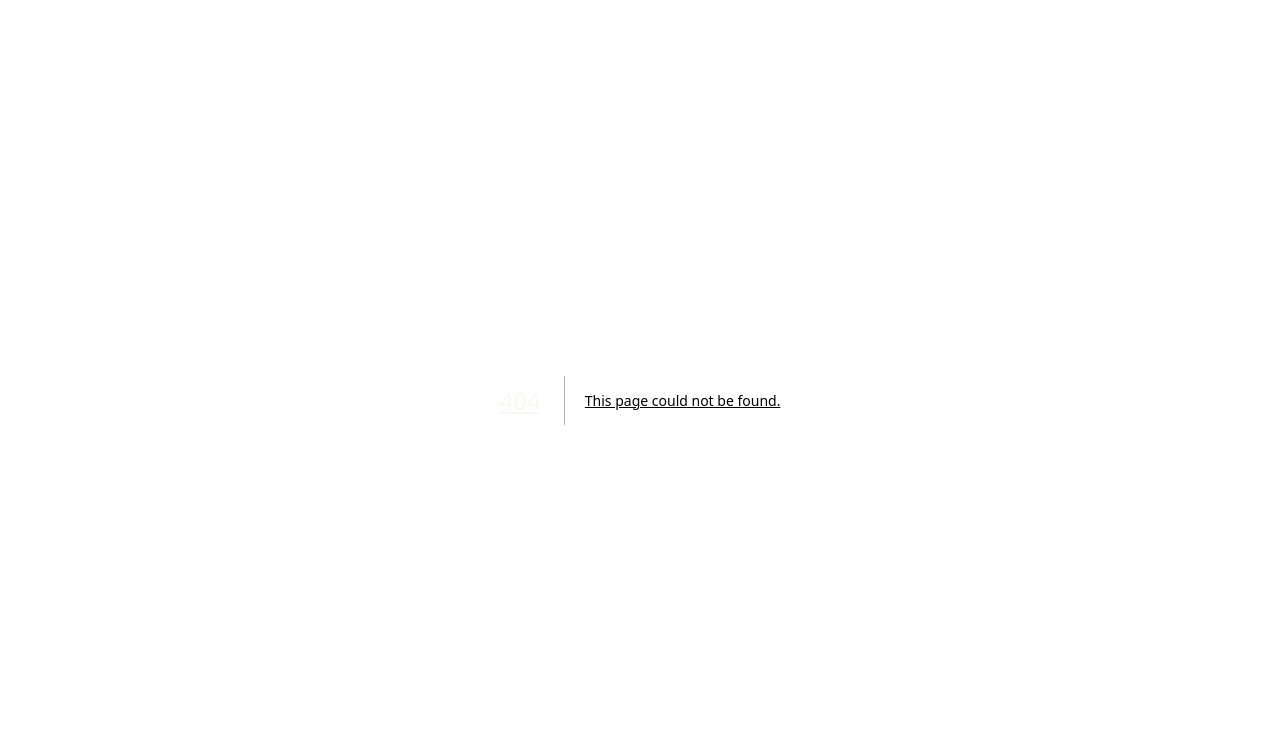
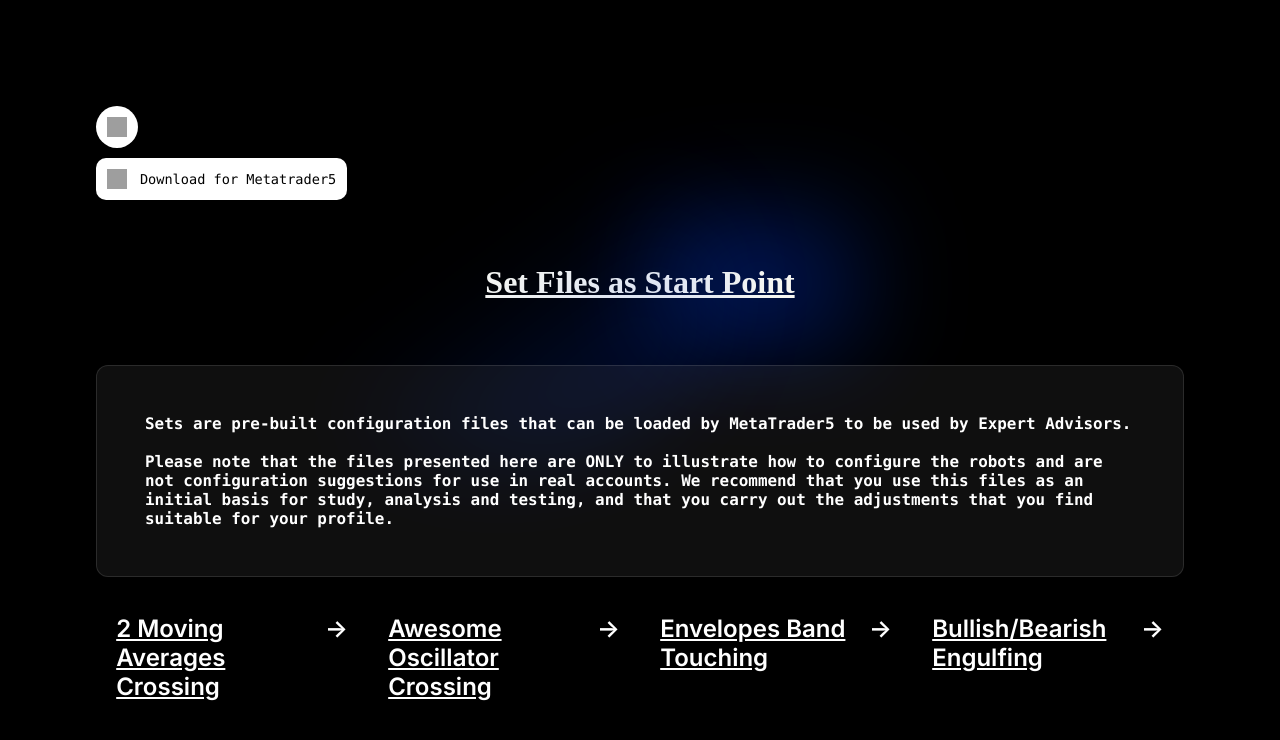
Before and after one commit to ThiDiamondDev/expert-multisignals-docs, a Next.js app: page /sets in a window 1280 px wide. Before the commit this address had no page. Shown: the top 740 px of the page. Built offline with nearby package versions, Linux system fonts and the light colour scheme; grey boxes are pictures that could not be loaded.

Commit message:
Add sets page

```diff
--- /dev/null
+++ b/pages/sets.js
@@ -0,0 +1,61 @@
+import Head from "next/head";
+import styles from "../styles/Home.module.css";
+import IndicatorsList from "./indicatorsList";
+import DownloadButton from "../components/DownloadButton";
+import CardLink from "../components/CardLink";
+import BackButton from "../components/BackButton";
+
+export default function Indicators() {
+  return (
+    <>
+      <Head>
+        <title>Sets</title>
+        <meta name="description" content="Sets" />
+        <meta name="viewport" content="width=device-width, initial-scale=1" />
+        <link rel="icon" href="/favicon.ico" />
+      </Head>
+      <main className={styles.main}>
+        <BackButton />
+        <DownloadButton />
+        <div className={styles.center}>
+          <h1>Set Files as Start Point</h1>
+        </div>
+        <div className={styles.container}>
+          <h3>
+            Sets are pre-built configuration files that can be loaded by
+            MetaTrader5 to be used by Expert Advisors.
+            <br />
+            <br />
+            Please note that the files presented here are ONLY to illustrate how
+            to configure the robots and are not configuration suggestions for
+            use in real accounts. We recommend that you use this files as an
+            initial basis for study, analysis and testing, and that you carry
+            out the adjustments that you find suitable for your profile.
+          </h3>
+        </div>
+        <div className={styles.grid_2}>
+          <CardLink
+            title="2 Moving Averages Crossing"
+            href="/sets/MACross.set"
+            download
+          ></CardLink>
+          <CardLink
+            title="Awesome Oscillator Crossing"
+            href="/sets/AOCross.set"
+            download
+          ></CardLink>
+          <CardLink
+            title="Envelopes Band Touching"
+            href="/sets/Envelopes.set"
+            download
+          ></CardLink>
+          <CardLink
+            title="Bullish/Bearish Engulfing"
+            href="/sets/Engulfing.set"
+            download
+          ></CardLink>
+        </div>
+      </main>
+    </>
+  );
+}
```
